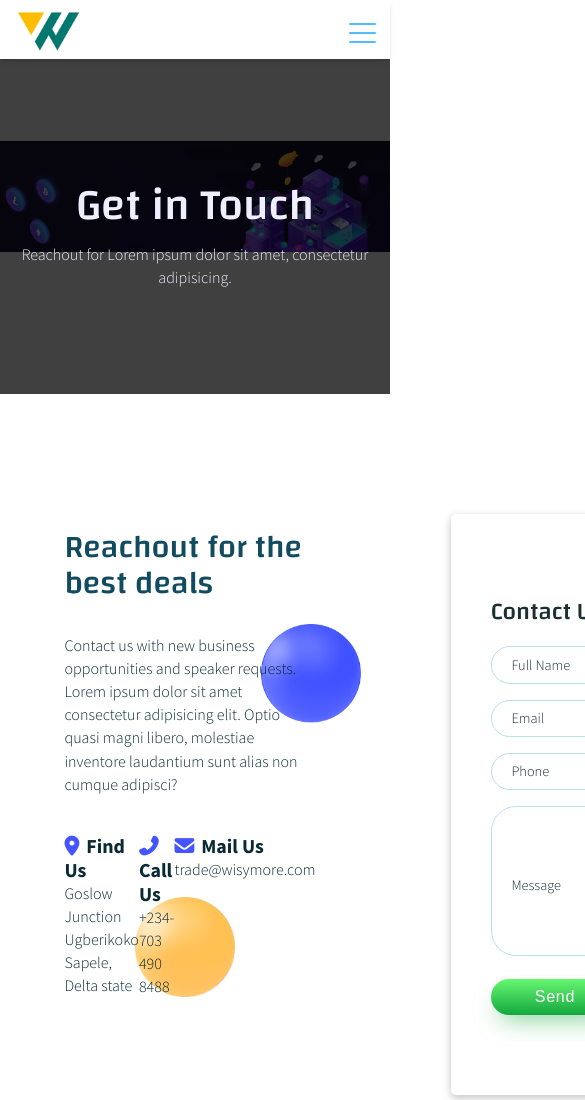
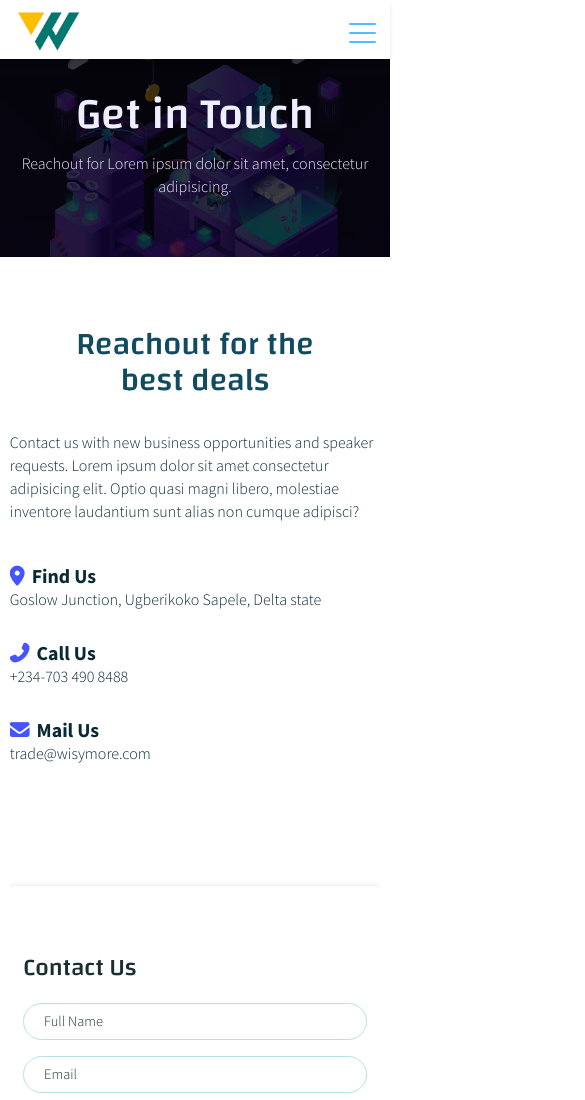
Before and after one commit to digitbase365/wisyxch, a plain HTML site: page contact.html in a window 390 px wide. Shown: the top 1100 px of the page, 585 px wide, since content can reach past the window. Drawn offline with Linux system fonts and the light colour scheme; a web font is replaced by a local one.

Commit message:
Contage Page Mobile Ruleset

```diff
--- a/contact.html
+++ b/contact.html
@@ -59,7 +59,7 @@
         <div class="conta flx">
           <div class="item find">
             <h4><span><i class="fa fa-map-marker-alt"></i></span>Find Us</h4>
-            <p>Goslow Junction <br> Ugberikoko Sapele, <br> Delta state </p>
+            <p>Goslow Junction, Ugberikoko Sapele, Delta state </p>
           </div>
           <div class="item call">
             <h4><span><i class="fa fa-phone-alt"></i></span>Call Us</h4>
--- a/css/bit.css
+++ b/css/bit.css
@@ -546,7 +546,6 @@ span.ripple{
 .refer .imgBx img{
 	display: inline-block;
 	border-radius: 20px;
-	/* box-shadow: rgba(99, 99, 99, 0.2) 0px 2px 8px 0px; */
 }
 
 .refer .imgBx .img0{
--- a/css/contact.css
+++ b/css/contact.css
@@ -46,10 +46,7 @@ section.reach > div{
 section.reach .contentBx{
   padding: 2.3em 2.2em
 }
-section.reach .contentBx .conta{
-  justify-content: space-between;
-  margin: 15% 0;
-}
+
 .conta span i{
   margin-right: 7px;
   color: #4455ff;
--- a/css/media.css
+++ b/css/media.css
@@ -5,10 +5,18 @@
 
 @media screen and (max-width: 499px){
   /* GENERAL DECLARATIONS */
+  .container{
+    width: 95%;
+    margin: 50px auto;
+  }
   .subheading{
     font-size: 2rem;
     line-height: 1.1;
     margin-bottom: 33px;
+    text-align: center;
+    width: 75%;
+    margin-left: auto;
+    margin-right: auto;
   }
   p{
 	font-size: 1rem;
@@ -201,7 +209,7 @@
 	padding-top: 7.5vh;
   flex-direction: column-reverse;
   align-items: center;
-  gap: 0;
+  gap: 2em;
 }
 .hero .imgBx{
 	width: 101%;
@@ -353,18 +361,8 @@ section#futures{
 	width: 100%;
   position: relative;
 }
-.refer .imgBx .imgb1, .refer .imgBx .imgb2{
-	width: 50%;
-}
-.refer .imgBx .imgb1{
-	top: -22%;
-	left: -25px;
-}
-.refer .imgBx .imgb2{
-	bottom: -50px;
-	right: -20px;
-  width: 45%;
-}
+
+
 /* END of REFER RULESET */
 
 /* PRESS RULESET */
@@ -435,4 +433,50 @@ footer .copyr.container p, footer .copyr.container a{
 
 /* END of FOOTER RULESET */
 
+
+/* CONTACT PAGE RULESTE */
+section.banner{
+  padding: 20% 5% 10%;
+  background: url(../imgz/innerbanner.png) no-repeat top right / cover;
 }
+
+section.reach{
+  flex-direction: column;
+  gap: 5rem;
+  position: relative;
+  margin: 70px auto 20px;
+  overflow: hidden;
+}
+section.reach .contentBx{
+  padding: 2.3em 2.2em;
+  padding: 0;
+}
+section.reach .contentBx .conta{
+  flex-direction: column;
+  margin: 15% 0;
+}
+section.reach .contentBx .conta.flx{
+  justify-content: space-between;
+  margin: 7% 0;
+}
+section.reach .contentBx .conta .item{
+  margin: 4% 0;
+}
+
+.form{
+  padding: 0;
+}
+.form form{
+  padding: 4em .85em;
+}
+.reach .ball.blue{
+  right: -10%;
+  top: 70%;
+}
+.reach .ball.yellow{
+  left: -10%;
+  bottom: 6%;
+}
+/* END of CONTACT PAGE RULESTE */
+
+}
```
